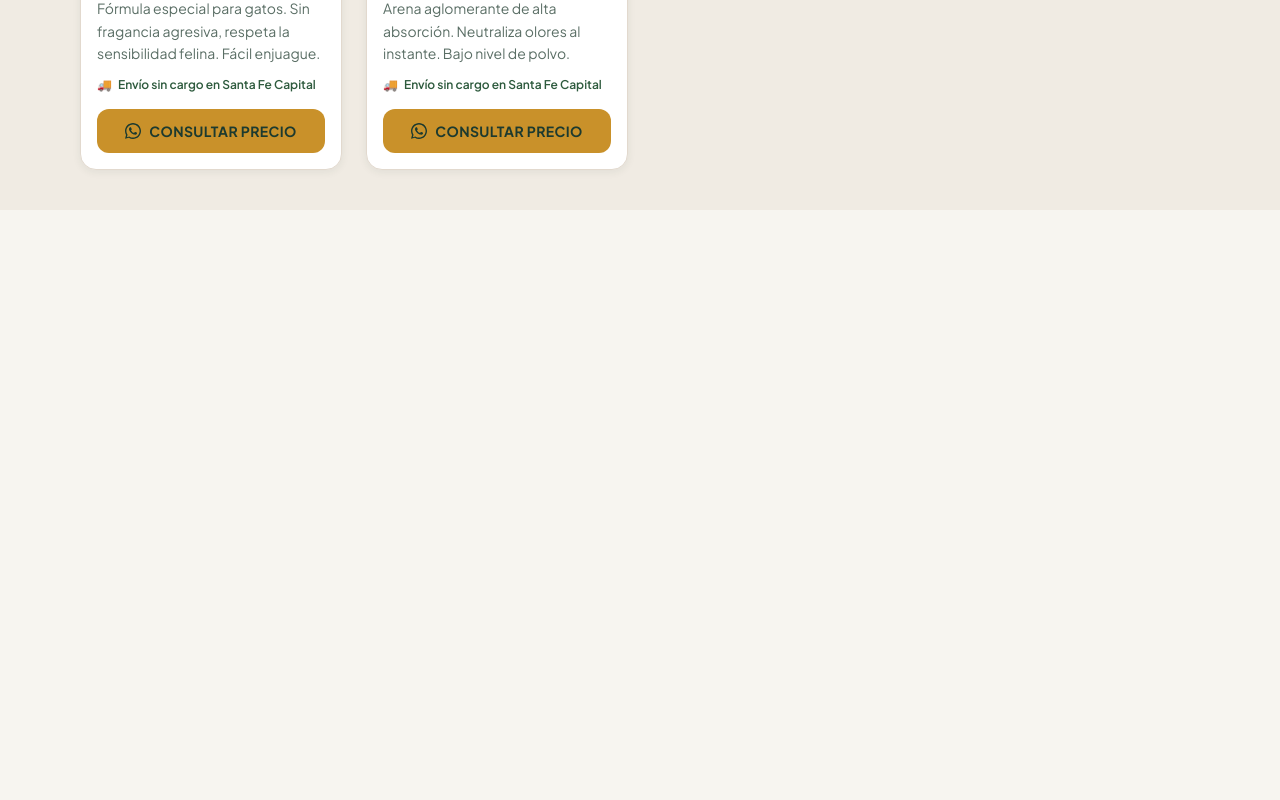
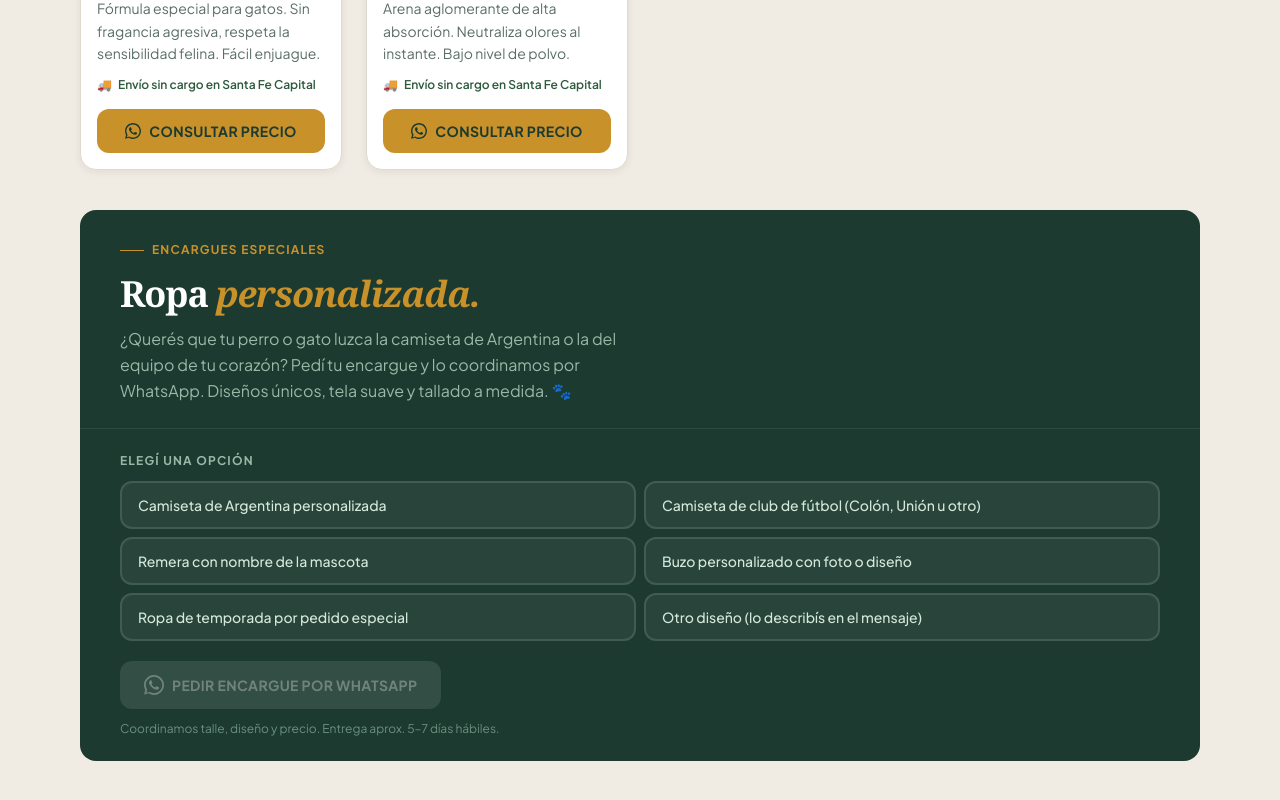
Before and after one commit to deepfocusbusiness1-ship-it/huellitas-web, a Next.js app: page /catalogo in a window 1280 px wide. Shown: the part 3332-4132 px from the top of the page. Before the commit the page ends 3542 px from the top, so only its background shows below. Built offline with nearby package versions, Linux system fonts and the light colour scheme.

Commit message:
Update page.tsx

```diff
--- a/src/app/catalogo/page.tsx
+++ b/src/app/catalogo/page.tsx
@@ -1,8 +1,8 @@
 "use client";
-
 import { useState } from "react";
 import { productos, type Categoria } from "@/data/productos";
 import ProductCard from "@/components/ProductCard";
+import EncarguesRopa from "@/components/EncarguesRopa";
 
 const FILTROS: { valor: Categoria | "todos"; etiqueta: string; emoji: string }[] = [
   { valor: "todos",      etiqueta: "Todos",      emoji: "🐾" },
@@ -22,6 +22,8 @@ export default function CatalogoPage() {
     filtroActivo === "todos"
       ? productos
       : productos.filter((p) => p.categoria === filtroActivo);
+
+  const mostrarEncargues = filtroActivo === "ropa" || filtroActivo === "todos";
 
   return (
     <main className="min-h-screen" style={{ background: "#f0ebe3" }}>
@@ -82,6 +84,13 @@ export default function CatalogoPage() {
           </div>
         )}
       </section>
+
+      {/* Encargues de ropa — aparece en "Ropa" y en "Todos" */}
+      {mostrarEncargues && (
+        <section className="max-w-6xl mx-auto px-4 pb-16">
+          <EncarguesRopa />
+        </section>
+      )}
     </main>
   );
-}// v2
+}
```
